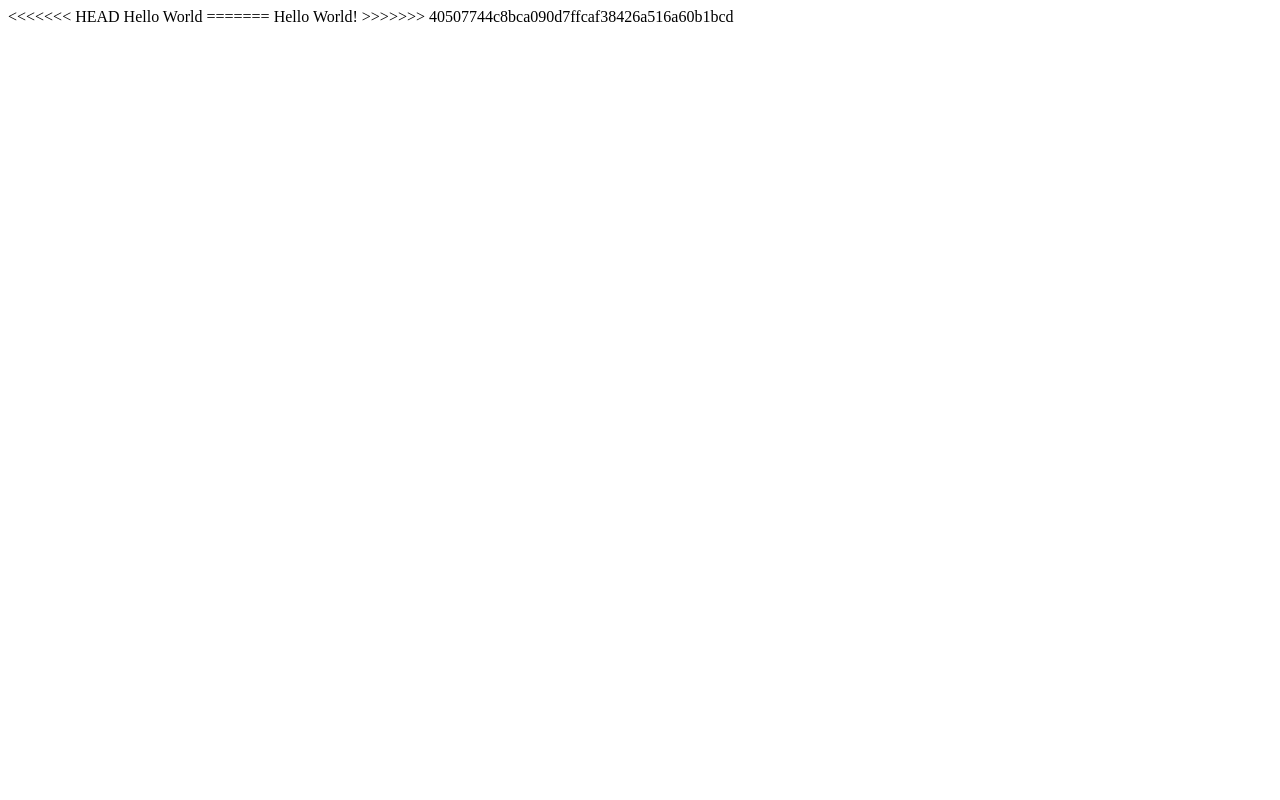
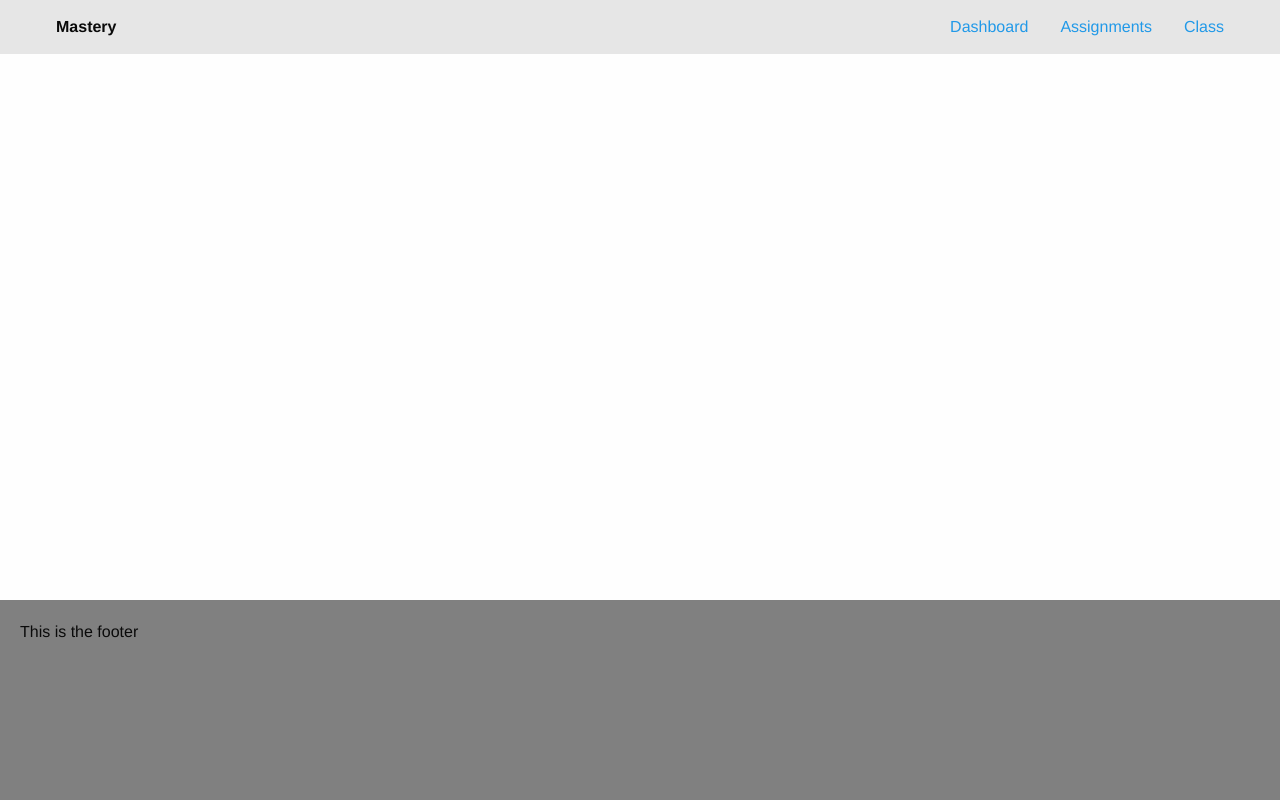
Before and after one commit to louisreid/masteryapp, a website: page public/index.html in a window 1280 px wide. Drawn offline with nearby package versions, Linux system fonts and the light colour scheme.

Commit message:
Angular and foundation in place

```diff
--- a/public/index.html
+++ b/public/index.html
@@ -1,4 +1,3 @@
-<<<<<<< HEAD
 <!doctype html>
 <html class="no-js" lang="">
   <head>
@@ -7,18 +6,34 @@
     <title>Mastery</title>
     <meta name="description" content="">
     <meta name="viewport" content="width=device-width, initial-scale=1">
+    <link rel="stylesheet" href="styles/foundation.min.css">
+    <link rel="stylesheet" href="styles/main.css">
   </head>
-  <body>
-    Hello World
+  <body ng-app="masteryApp">
+    <div class="top-bar">
+        <div class="row">
+            <div class="top-bar-left">
+                <ul class="dropdown menu" data-dropdown-menu>
+                    <li class="menu-text">Mastery</li>
+                </ul>
+            </div>
+            <div class="top-bar-right">
+                <ul class="menu">
+                    <li><a href="#">Dashboard</a></li>
+                    <li><a href="#">Assignments</a></li>
+                    <li><a href="#">Class</a></li>
+                </ul>
+            </div>
+        </div>
+    </div>
+    <div class="videos-wrapper">
+
+    </div>
+    <footer>
+      This is the footer
+    </footer>
+    <script src="vendor/angular.js"></script>
+    <script src="vendor/foundation.min.js"></script>
+    <script src="vendor/jquery.js"></script>
   </body>
-=======
-<!DOCTYPE html>
-<html>
-<head>
-<title>Mastery</title>
-</head>
-<body>
-Hello World!
-</body>
->>>>>>> 40507744c8bca090d7ffcaf38426a516a60b1bcd
 </html>
--- /dev/null
+++ b/public/scripts/app.js
@@ -0,0 +1 @@
+angular.module("masteryApp",[])
--- /dev/null
+++ b/public/scripts/controllers/main.js
@@ -0,0 +1,6 @@
+'use scrict';
+
+angular.module('masteryApp')
+.controller('mainCtrl', function($scope, dataService) {
+
+});
--- /dev/null
+++ b/public/scss/main.scss
@@ -0,0 +1,30 @@
+body {
+
+}
+
+.top-bar {
+	position: absolute;
+	top: 0px;
+	left: 0px;
+	right: 0px;
+	overflow:hidden;
+}
+
+.videos-wrapper {
+	position: absolute;
+	top: 50px;
+	bottom: 200px;
+	left: 0px;
+	overflow: auto;
+}
+
+footer {
+	position: absolute;
+	bottom: 0px;
+	height: 200px;
+	left: 0px;
+	right: 0px;
+	overflow: hidden;
+	background: grey;
+	padding: 20px;
+}
```
Also changed, not shown: public/styles/main.css (added), public/vendor/foundation.min.js (renamed from public/scripts/vendor/foundation.min.js), public/vendor/jquery.js (renamed from public/scripts/vendor/jquery.js), 3 other files.
